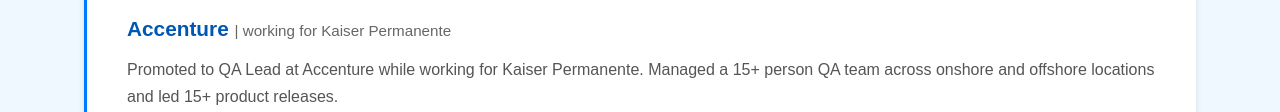
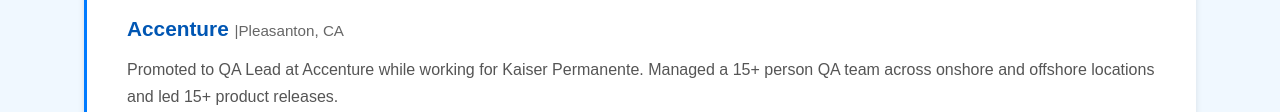
Before and after one commit to darshil0/darshil-portfolio, a plain HTML site: page experience.html in a window 1280 px wide. Shown: the part 480-592 px from the top of the page. Drawn offline with Linux system fonts and the light colour scheme; a web font is replaced by a local one.

Commit message:
Update experience.html

```diff
--- a/experience.html
+++ b/experience.html
@@ -57,7 +57,7 @@
               <h3>Quality Assurance Lead</h3>
               <h4 class="company">
                 Accenture
-                <span class="location">| working for Kaiser Permanente</span>
+                <span class="location">|Pleasanton, CA</span>
               </h4>
               <p class="role-summary">
                 Promoted to QA Lead at Accenture while working for Kaiser
```
